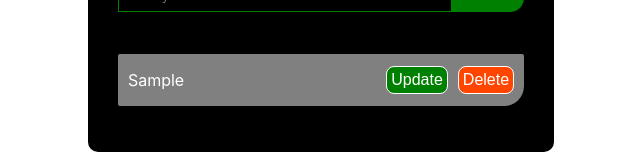
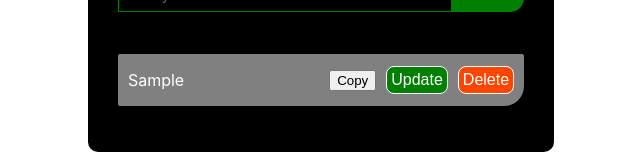
Before and after one commit to AH-Araf/TodoList_React_WebApp, a React (Create React App) app: page / in a window 1280 px wide. Both pictures are taken after typing "Sample" into the empty fields and a click on the button "Add Task". Shown: the part 241-401 px from the top of the page, without its empty margins (319-959 px from the left). Built offline with nearby package versions, Linux system fonts and the light colour scheme.

Commit message:
Copy todo added

```diff
--- a/package.json
+++ b/package.json
@@ -7,6 +7,7 @@
     "@testing-library/react": "^13.4.0",
     "@testing-library/user-event": "^13.5.0",
     "react": "^18.2.0",
+    "react-copy-to-clipboard": "^5.1.0",
     "react-dom": "^18.2.0",
     "react-scripts": "5.0.1",
     "u": "^0.1.0",
--- a/src/App.js
+++ b/src/App.js
@@ -1,6 +1,5 @@
 import './App.css';
 import LocalStorage from './components/LocalStorage';
-
 
 function App() {
   return (
--- a/src/components/TodoList.js
+++ b/src/components/TodoList.js
@@ -4,12 +4,9 @@ const TodoList = ({ addTodo }) => {
     const [value, setValue] = useState('');
 
     const handleSubmit = (e) => {
-        // prevent default action
         e.preventDefault();
         if (value) {
-            // add todo
             addTodo(value);
-            // clear form after submission
             setValue('');
         }
     };
--- a/src/components/TodoListCustom.js
+++ b/src/components/TodoListCustom.js
@@ -4,9 +4,7 @@ const TodoListCustom = ({ editTodo, task }) => {
     const [value, setValue] = useState(task.task);
 
     const handleSubmit = (e) => {
-        // prevent default action
         e.preventDefault();
-        // edit todo
         editTodo(value, task.id);
     };
     return (
--- a/src/components/TodoMain.js
+++ b/src/components/TodoMain.js
@@ -1,14 +1,16 @@
-import React, { useState } from 'react'
+import React from 'react'
+import { CopyToClipboard } from 'react-copy-to-clipboard';
 
 const TodoMain = ({ task, deleteTodo, editTodo }) => {
-
-
-
     return (
         <div>
             <div className="Todo-Main">
                 <p>{task.task}</p>
                 <div>
+                    <CopyToClipboard text={task.task}>
+                        <button className='btn-c'>Copy</button>
+                    </CopyToClipboard>
+
                     <button className='btn-u' onClick={() => editTodo(task.id)}>Update</button>
                     <button className='btn-d' onClick={() => deleteTodo(task.id)}>Delete</button>
                 </div>
```
Also changed, not shown: 1 other file (tests, documents, lock files or other folders).
